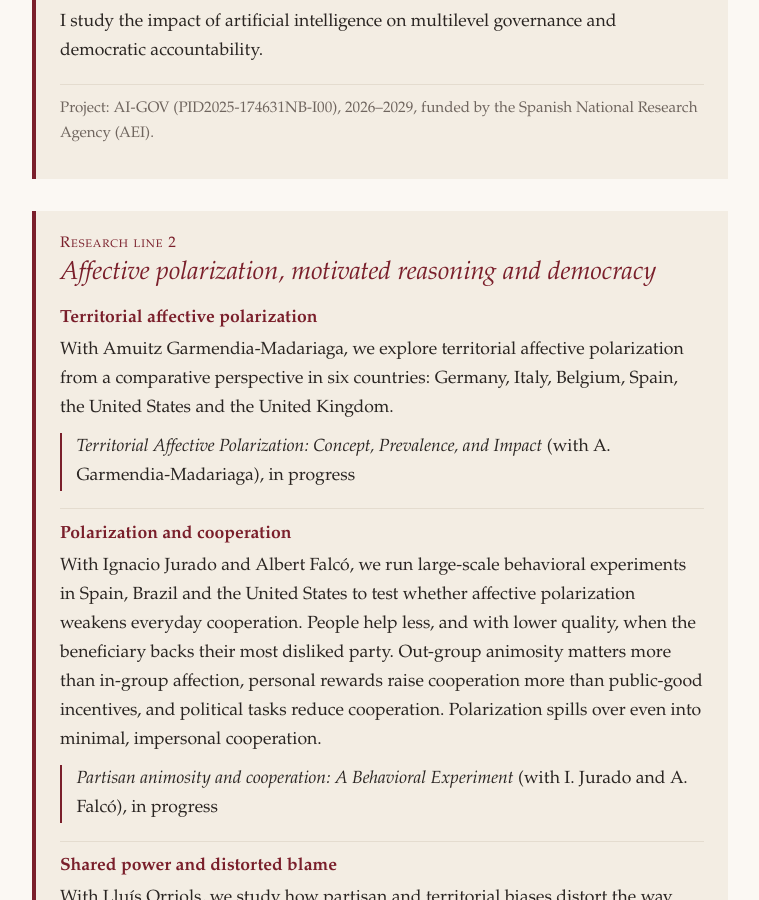
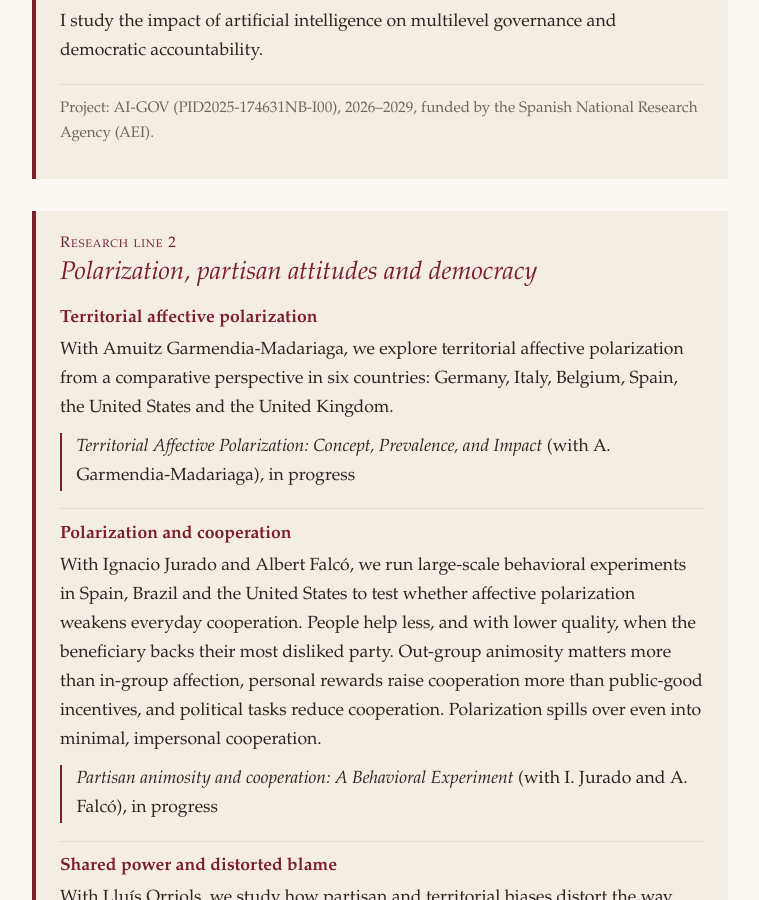
Before and after one commit to sandraleonalfonso/Sandra-Leon, a Jekyll site: the page built from research.md, in a window 1280 px wide and 900 px high, scrolled down 597 px. Shown: the whole window, without its empty margins (260-1019 px from the left). Built offline with Jekyll 4.4.1, drawn with Linux system fonts in a browser that asks for light colours.

Commit message:
Rename research line 2 to polarization, partisan attitudes and democracy
Co-Authored-By: Claude Opus 5.5 (1M context) <noreply@anthropic.com>
Claude-Session: https://claude.ai/code/session_01Csi1G9zYbePJE1osHYZ3KG

```diff
--- a/research.md
+++ b/research.md
@@ -24,7 +24,7 @@ I study the impact of artificial intelligence on multilevel governance and democ
 <section class="strand" markdown="1">
 <p class="strand-num">Research line 2</p>
 
-## Affective polarization, motivated reasoning and democracy
+## Polarization, partisan attitudes and democracy
 {: #polarization}
 
 <div class="substrand" markdown="1">
```
Also changed, not shown: es/investigacion.md (+1 -1 lines).
